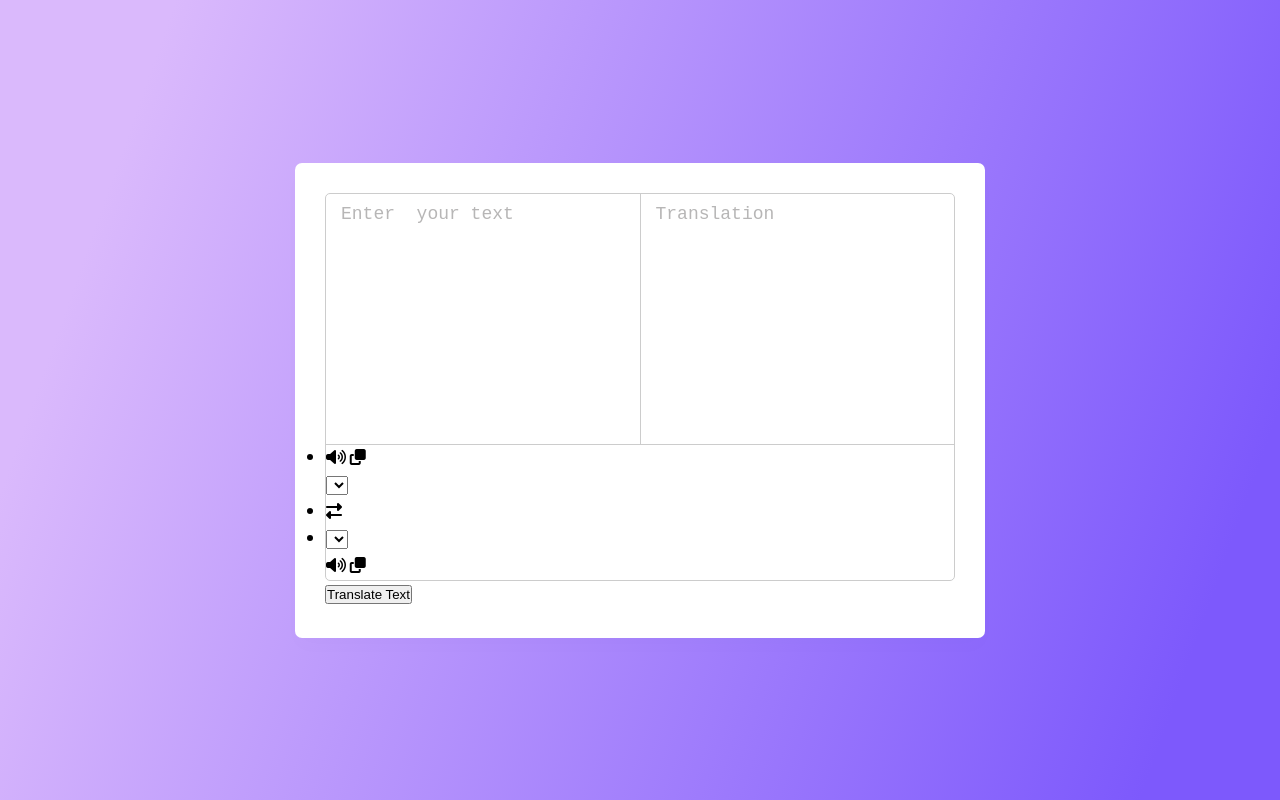
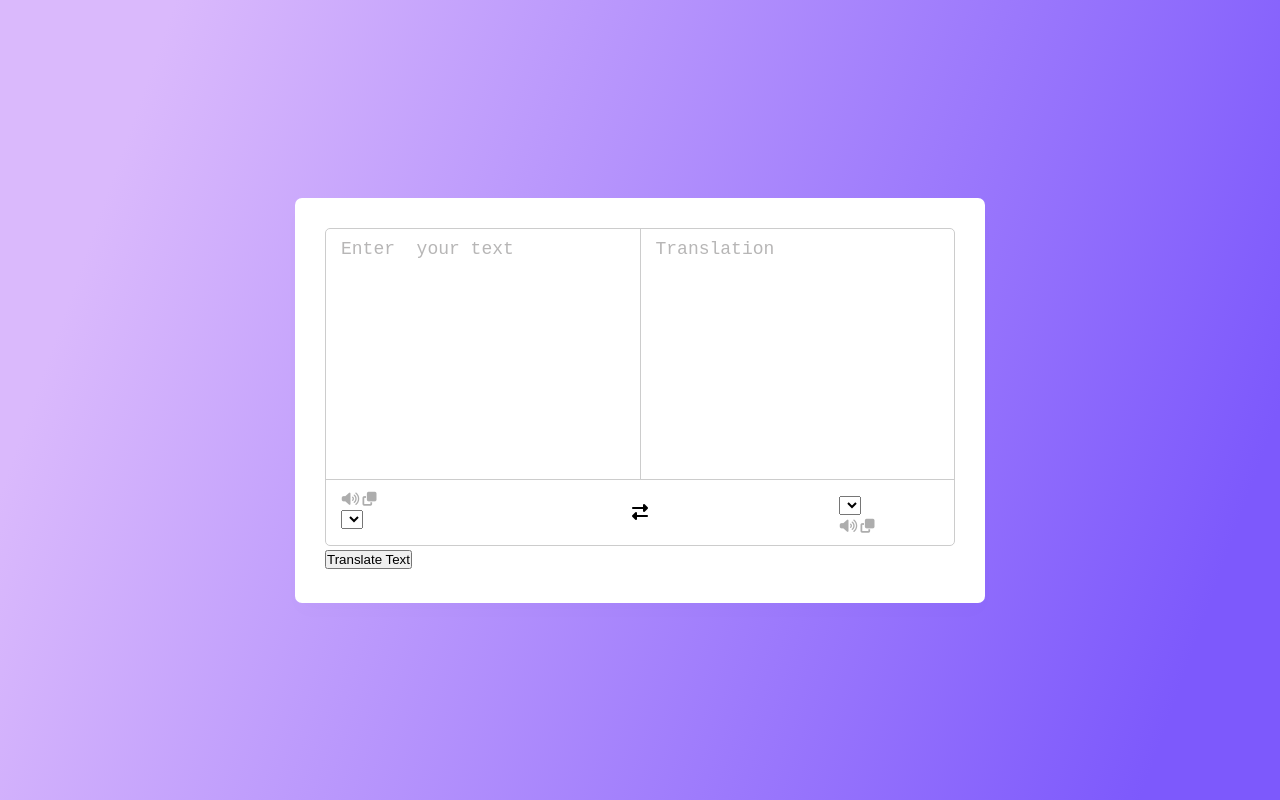
Before and after one commit to ellefamkar/language-translator, a plain HTML site: page index.html in a window 1280 px wide. Drawn offline with Linux system fonts and the light colour scheme.

Commit message:
styles : style icons and containers

```diff
--- a/index.html
+++ b/index.html
@@ -47,7 +47,7 @@
                 <li class="c-translated-text">
                     <select name="c-translated-text__name" id="c-translated-text__name"
                         title="translated text"></select>
-                    <div class=" c-translate-text__icons">
+                    <div class="c-translated-text__icons">
                         <i id="c-translated-text__icons-voice" class="fas fa-volume-up"></i>
                         <i id="c-translated-text__icons-copy" class="fas fa-copy"></i>
                     </div>
--- a/src/styles/main.scss
+++ b/src/styles/main.scss
@@ -144,26 +144,37 @@ body {
   }
 }
 
-// .c-text-controls, li, .icons, .icons i{
-//   display: flex;
-//   align-items: center;
-//   justify-content: space-between;
-// }
-// .c-text-controls{
-//   list-style: none;
-//   padding: 12px 15px;
-// }
-// .c-text-controls .row .icons{
-//   width: 38%;
-// }
-// .c-text-controls .row .icons i{
-//   width: 50px;
-//   color: #adadad;
-//   font-size: 14px;
-//   cursor: pointer;
-//   transition: transform 0.2s ease;
-//   justify-content: center;
-// }
+.c-text-controls {
+  list-style: none;
+  padding: 12px 15px;
+}
+
+.c-text-controls,
+.c-language-handler,
+.c-original-text__icons,
+.c-original-text__icons i,
+.c-translated-text__icons,
+.c-translated-text__icons i {
+  display: flex;
+  align-items: center;
+  justify-content: space-between;
+}
+
+.c-original-text__icons,
+.c-translated-text__icons {
+  width: 38%;
+}
+
+.c-original-text__icons i,
+.c-translated-text__icons i {
+  width: 50px;
+  color: #adadad;
+  font-size: 14px;
+  cursor: pointer;
+  transition: transform 0.2s ease;
+  justify-content: center;
+}
+
 // .c-text-controls .row.from .icons{
 //   padding-right: 15px;
 //   border-right: 1px solid #ccc;
```
Also changed, not shown: src/styles/main.css, src/styles/main.min.css.
